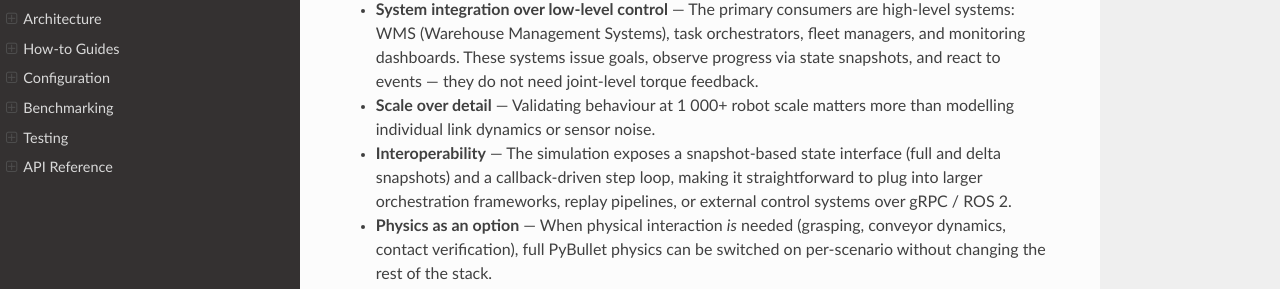
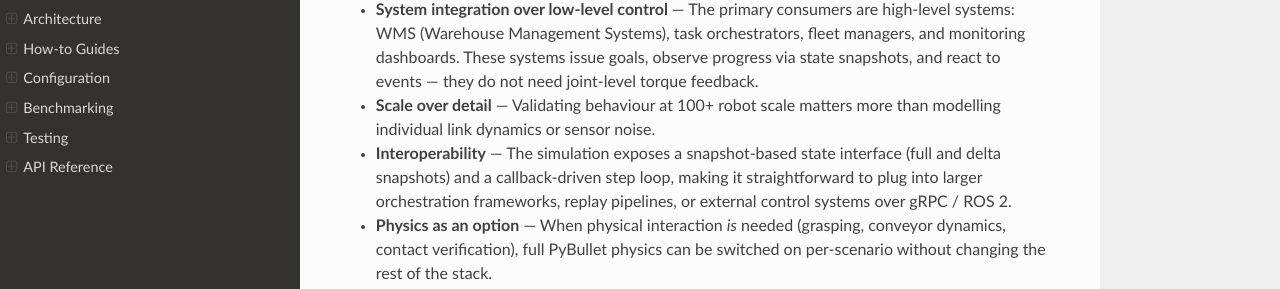
Before and after one commit to yuokamoto/PyBulletFleet, a Sphinx documentation site: the page built from docs/index.md, in a window 1280 px wide and 1400 px high, scrolled down 491 px. Shown: the part 162-451 px from the top of the window. Built offline with Sphinx 7.4.7 and the Read the Docs theme 3.1.0, drawn with Linux system fonts in a browser that asks for light colours; some of the changed text lies outside the part shown.

Commit message:
docs: scale claim 1000+ → 100+ for honesty

```diff
--- a/docs/index.md
+++ b/docs/index.md
@@ -28,7 +28,7 @@ fleets rather than the software that *controls* individual robots.
   fleet managers, and monitoring dashboards. These systems issue goals, observe
   progress via state snapshots, and react to events — they do not need
   joint-level torque feedback.
-- **Scale over detail** — Validating behaviour at 1 000+ robot scale matters
+- **Scale over detail** — Validating behaviour at 100+ robot scale matters
   more than modelling individual link dynamics or sensor noise.
 - **Interoperability** — The simulation exposes a snapshot-based state
   interface (full and delta snapshots) and a callback-driven step loop, making
@@ -54,7 +54,7 @@ api/index
 ## Key Features
 
 - **N× real-time simulation** — Kinematics-based (teleport) stepping as the default motion mode
-- **Scalability** — Designed for 100–10,000 robot-scale environments with spatial-hash collision
+- **Scalability** — Tested with 100+ robots; spatial-hash collision keeps per-step cost low as fleet size grows
 - **Snapshot-based state** — Full and delta snapshot serialization for logging, replay, and external synchronization
 - **Physics as an option** — Full PyBullet physics can be enabled per-scenario when needed
 - **High-level abstractions** — Action system (MoveTo, Pick, Drop, Wait), agent managers, YAML-driven configuration
```
